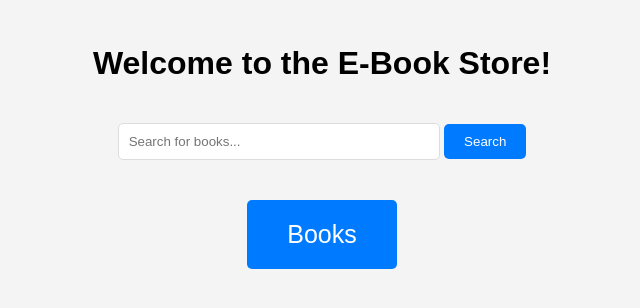
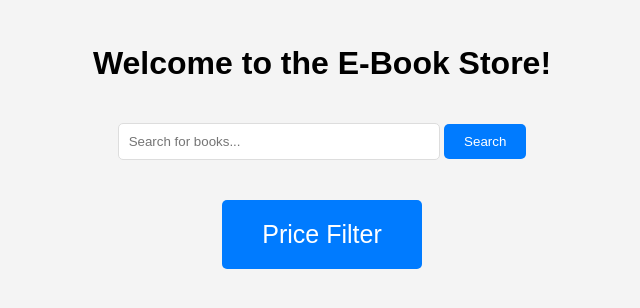
Before and after one commit to christianscorpan/e-Book-store---DIS, a Flask app: page /store in a window 1280 px wide. Shown: the part 254-562 px from the top of the page, without its empty margins (318-958 px from the left). Run offline with Flask 3, Linux system fonts and the light colour scheme.

Commit message:
price filter

```diff
--- a/app.py
+++ b/app.py
@@ -1,5 +1,6 @@
 from flask import Flask, render_template, request
 import sqlite3
+import re
 
 app = Flask(__name__)
 
@@ -38,5 +39,27 @@ def search():
     conn.close()
     return render_template('books.html', titles=books)
 
+@app.route('/search_by_price')
+def search_by_price():
+    price = request.args.get('price', '1')
+
+
+    less_than_5 = re.compile(r'^\s*\$?([0-4](\.\d{1,2})?|5(\.0{1,2})?)\s*$')
+    between_5_and_10 = re.compile(r'^\s*\$?(5(\.\d{1,2})?|[6-9](\.\d{1,2})?|10(\.0{1,2})?)\s*$')
+    more_than_10 = re.compile(r'^\s*\$?(1[1-9](\.\d{1,2})?|[2-9]\d(\.\d{1,2})?|[1-9]\d{2,}(\.\d{1,2})?)\s*$')
+
+    conn = get_db_connection()
+    books = conn.execute('SELECT id, title, price FROM books').fetchall()
+    conn.close()
+
+    if price == '1':
+        filtered_books = [book for book in books if less_than_5.match(str(book['price']))]
+    elif price == '2':
+        filtered_books = [book for book in books if between_5_and_10.match(str(book['price']))]
+    elif price == '3':
+        filtered_books = [book for book in books if more_than_10.match(str(book['price']))]
+
+    return render_template('books.html', titles=[(book['id'], book['title']) for book in filtered_books])
+
 if __name__ == '__main__':
     app.run(debug=True)
--- a/templates/store.html
+++ b/templates/store.html
@@ -1,4 +1,3 @@
-<!-- store.html -->
 <!DOCTYPE html>
 <html lang="en">
 <head>
@@ -36,18 +35,18 @@
         .btn:hover {
             background-color: #0056b3;
         }
-        .search-bar {
+        .search-bar, .slider-container {
             text-align: center;
             margin-top: 20px;
             margin-bottom: 20px;
         }
-        .search-bar input[type="text"] {
+        .search-bar input[type="text"], .slider-container input[type="range"] {
             padding: 10px;
             width: 300px;
             border: 1px solid #ddd;
             border-radius: 5px;
         }
-        .search-bar input[type="submit"] {
+        .search-bar input[type="submit"], .slider-container input[type="submit"] {
             padding: 10px 20px;
             border: none;
             border-radius: 5px;
@@ -55,8 +54,15 @@
             color: white;
             cursor: pointer;
         }
-        .search-bar input[type="submit"]:hover {
+        .search-bar input[type="submit"]:hover, .slider-container input[type="submit"]:hover {
             background-color: #0056b3;
+        }
+        .slider-value {
+            font-size: 18px;
+            margin-top: 10px;
+        }
+        .hidden {
+            display: none;
         }
     </style>
 </head>
@@ -69,7 +75,44 @@
                 <input type="submit" value="Search">
             </form>
         </div>
-        <a href="/books" class="btn">Books</a>
+        <button class="btn" onclick="toggleSlider()">Price Filter</button>
+
+        <!-- Slider for price range, initially hidden -->
+        <div class="slider-container hidden" id="sliderContainer">
+            <label for="priceRange">Price Range: <span id="sliderValue">Less than $5</span></label>
+            <input type="range" id="priceRange" name="priceRange" min="1" max="3" value="1" oninput="updateSliderValue(this.value)">
+            <form method="GET" action="/search_by_price">
+                <input type="hidden" id="priceInput" name="price" value="1">
+                <input type="submit" value="Search by Price">
+            </form>
+        </div>
     </div>
+    <script>
+        function toggleSlider() {
+            const sliderContainer = document.getElementById('sliderContainer');
+            if (sliderContainer.classList.contains('hidden')) {
+                sliderContainer.classList.remove('hidden');
+            } else {
+                sliderContainer.classList.add('hidden');
+            }
+        }
+
+        function updateSliderValue(value) {
+            let displayValue;
+            switch(value) {
+                case '1':
+                    displayValue = 'Less than $5';
+                    break;
+                case '2':
+                    displayValue = '$5 to $10';
+                    break;
+                case '3':
+                    displayValue = 'More than $10';
+                    break;
+            }
+            document.getElementById('sliderValue').textContent = displayValue;
+            document.getElementById('priceInput').value = value;
+        }
+    </script>
 </body>
 </html>
```
Also changed, not shown: import_csv.py (line endings or trailing spaces).
